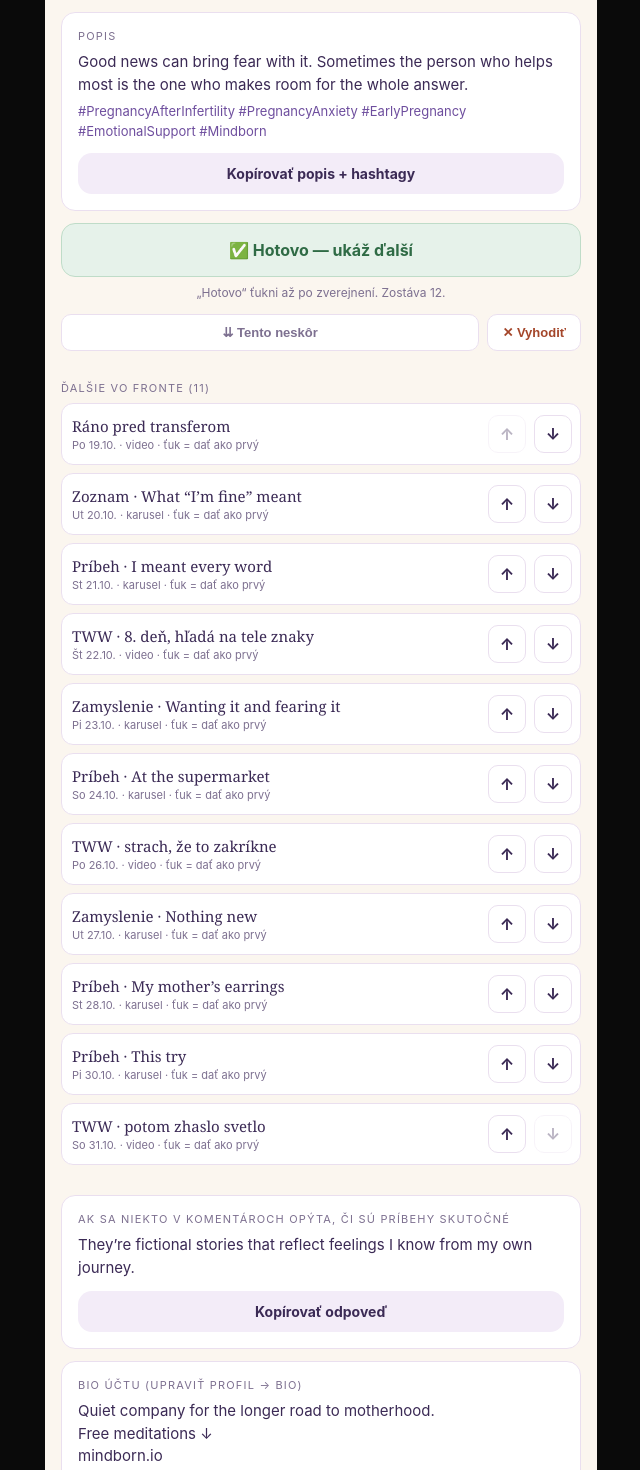
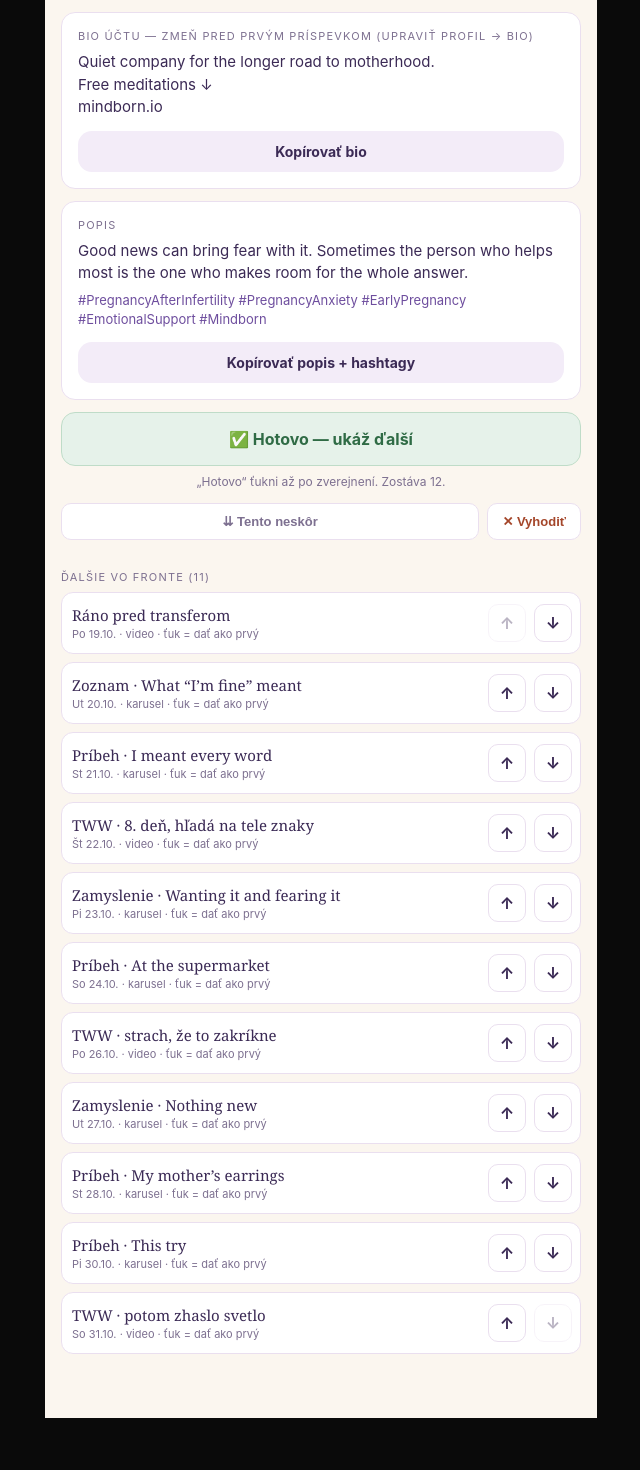
Before and after one commit to Katka-sk/clab, a Next.js app: page /fronta-m7k3q in a window 1280 px wide. Shown: the part 800-2270 px from the top of the page, without its empty margins (319-959 px from the left). After the commit the page ends 2218 px from the top, so only its background shows below. Built offline with nearby package versions, Linux system fonts and the light colour scheme.

Commit message:
Mindborn fronta: bio len pri prvom kuse, bez odpovede do komentárov
Co-Authored-By: Claude Opus 5.5 <noreply@anthropic.com>

```diff
--- a/app/fronta-m7k3q/Fronta.tsx
+++ b/app/fronta-m7k3q/Fronta.tsx
@@ -10,7 +10,6 @@ const SKIP_KEY = 'mb-fronta-skip-v1'; // vyhodené — skryté, dajú sa vráti
 
 // Schválené Katarínou 17.10.2026 (marketing/FABLE-PRIBEHY-SYSTEM-A-KARUSELY-2026-10-17.md)
 const BIO = 'Quiet company for the longer road to motherhood.\nFree meditations ↓\nmindborn.io';
-const ODPOVED = 'They’re fictional stories that reflect feelings I know from my own journey.';
 
 const C = {
   bg: '#FBF6EF', paper: '#FFFFFF', ink: '#3B2A55', muted: '#7D7090', line: '#EADFEF',
@@ -128,22 +127,14 @@ export default function Fronta({ kusy }: { kusy: MbKus[] }) {
   const ctrl: React.CSSProperties = { flex: '0 0 auto', width: 38, height: 38, borderRadius: 10, border: `1px solid ${C.line}`, background: C.paper, color: C.ink, fontSize: 16, fontWeight: 700, cursor: 'pointer', fontFamily: sans };
   const lbl: React.CSSProperties = { fontFamily: sans, fontSize: 11, letterSpacing: 1.2, textTransform: 'uppercase', color: C.muted, margin: '0 0 8px' };
 
-  const trvale = (
-    <div style={{ marginTop: 30, fontFamily: sans }}>
-      <div style={{ background: C.paper, border: `1px solid ${C.line}`, borderRadius: 14, padding: 16, marginBottom: 12 }}>
-        <p style={lbl}>Ak sa niekto v komentároch opýta, či sú príbehy skutočné</p>
-        <p style={{ fontSize: 15, lineHeight: 1.5, margin: '0 0 12px' }}>{ODPOVED}</p>
-        <button onClick={() => kopirujText(ODPOVED, 'odpoved')} style={{ ...btn, padding: 12, fontSize: 14, background: kopia === 'odpoved' ? C.okbg : C.soft, color: kopia === 'odpoved' ? C.ok : C.ink }}>
-          {kopia === 'odpoved' ? '✓ Skopírované' : 'Kopírovať odpoveď'}
-        </button>
-      </div>
-      <div style={{ background: C.paper, border: `1px solid ${C.line}`, borderRadius: 14, padding: 16 }}>
-        <p style={lbl}>Bio účtu (Upraviť profil → Bio)</p>
-        <p style={{ fontSize: 15, lineHeight: 1.5, margin: '0 0 12px', whiteSpace: 'pre-line' }}>{BIO}</p>
-        <button onClick={() => kopirujText(BIO, 'bio')} style={{ ...btn, padding: 12, fontSize: 14, background: kopia === 'bio' ? C.okbg : C.soft, color: kopia === 'bio' ? C.ok : C.ink }}>
-          {kopia === 'bio' ? '✓ Skopírované' : 'Kopírovať bio'}
-        </button>
-      </div>
+  // Bio sa ukáže len pri prvom kuse — po prvom „Hotovo“ zmizne.
+  const bio = (
+    <div style={{ background: C.paper, border: `1px solid ${C.line}`, borderRadius: 14, padding: 16, marginBottom: 12, fontFamily: sans }}>
+      <p style={lbl}>Bio účtu — zmeň pred prvým príspevkom (Upraviť profil → Bio)</p>
+      <p style={{ fontSize: 15, lineHeight: 1.5, margin: '0 0 12px', whiteSpace: 'pre-line' }}>{BIO}</p>
+      <button onClick={() => kopirujText(BIO, 'bio')} style={{ ...btn, padding: 12, fontSize: 14, background: kopia === 'bio' ? C.okbg : C.soft, color: kopia === 'bio' ? C.ok : C.ink }}>
+        {kopia === 'bio' ? '✓ Skopírované' : 'Kopírovať bio'}
+      </button>
     </div>
   );
 
@@ -163,7 +154,6 @@ export default function Fronta({ kusy }: { kusy: MbKus[] }) {
         {hotove > 0 && (
           <button onClick={vratPosledny} style={{ ...btn, background: C.paper, color: C.muted, border: `1px solid ${C.line}` }}>↩︎ Vrátiť posledný „Hotovo“</button>
         )}
-        <div style={{ textAlign: 'left' }}>{trvale}</div>
       </div>
     );
   }
@@ -209,6 +199,8 @@ export default function Fronta({ kusy }: { kusy: MbKus[] }) {
         <div>☐ {active.typ === 'citat' ? 'Pekná hudba z TikToku — tu môže byť naplno, video nemá hlas.' : active.typ === 'video' ? 'Hudba z TikToku potichu (10–20 %, hlas musí byť počuť).' : 'Hudba z TikToku, potichu.'}</div>
         <div>☐ Nepísať „link in bio“.</div>
       </div>
+
+      {hotove === 0 && bio}
 
       <div style={{ background: C.paper, border: `1px solid ${C.line}`, borderRadius: 14, padding: 16, marginBottom: 12 }}>
         <p style={lbl}>Popis</p>
@@ -269,7 +261,6 @@ export default function Fronta({ kusy }: { kusy: MbKus[] }) {
         </div>
       )}
 
-      {trvale}
     </div>
   );
 }
--- a/app/fronta-m7k3q/kusy.ts
+++ b/app/fronta-m7k3q/kusy.ts
@@ -1,5 +1,7 @@
 // Generované z Mindborn/podklady/video/tiktok/oktober15.json cez fronta_export.py — needitovať ručne.
 export type MbKus = { id: string; nazov: string; typ: 'karusel' | 'video' | 'citat'; den: string; caption: string; hashtags: string; slajdy?: string[]; video?: string };
+
+
 
 export const KUSY: MbKus[] = [
   {
```
